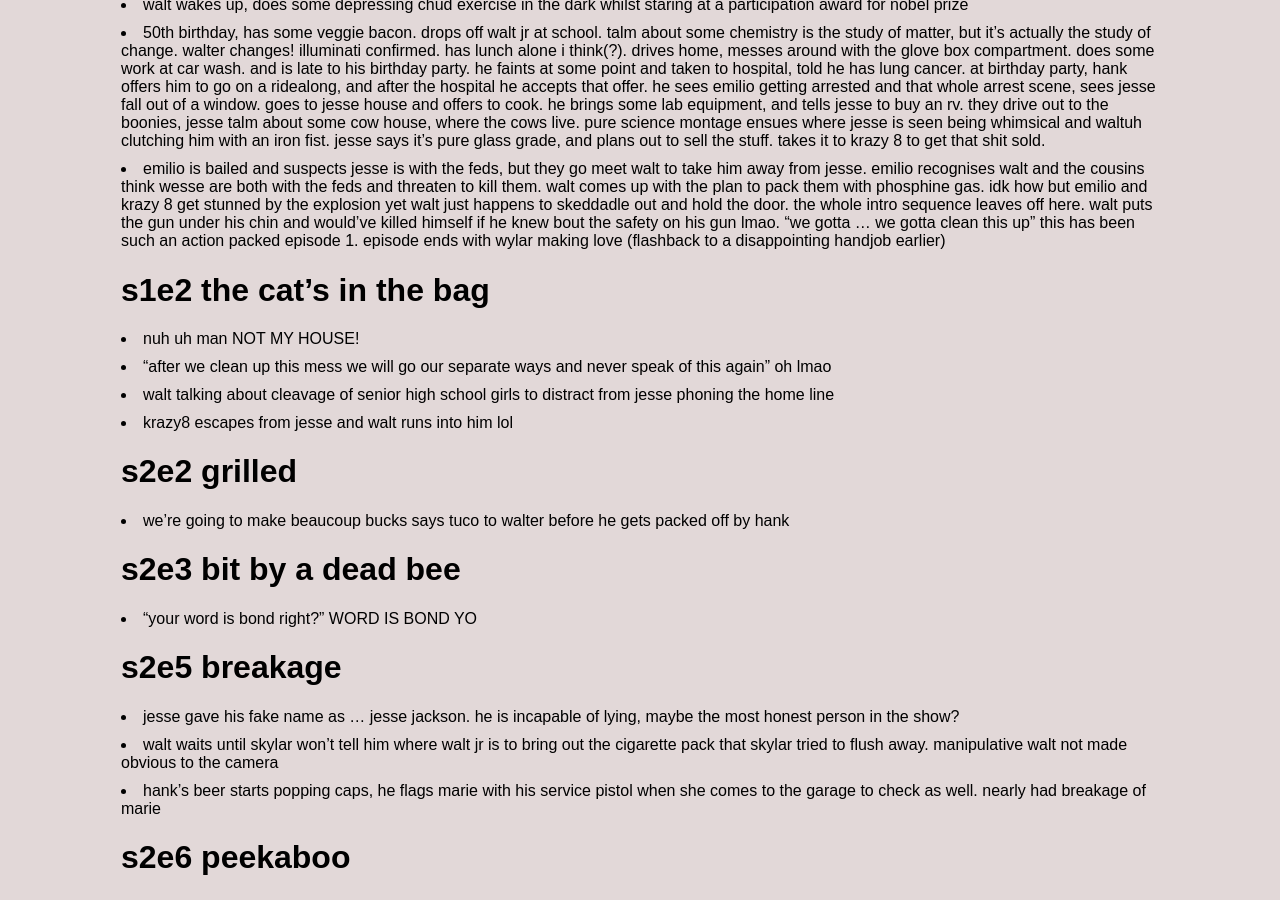
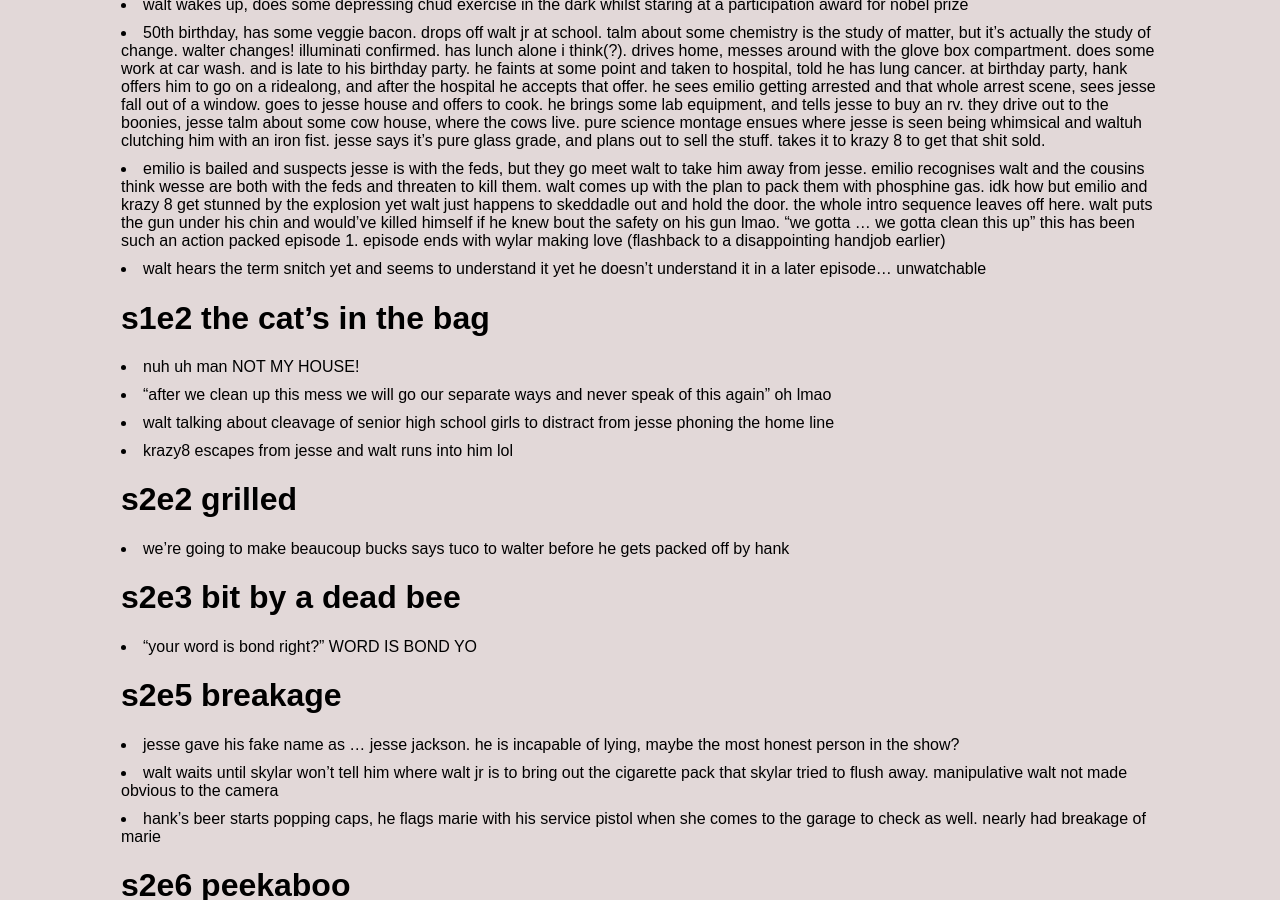
Before and after one commit to jsbaasi/jsbaasi.github.io, a Jekyll site: the page built from _posts/2026-06-08-breaking-bad-episodes.md, in a window 1280 px wide and 900 px high, scrolled down 333 px. Built offline with Jekyll 4.4.1, drawn with Linux system fonts in a browser that asks for light colours.

Commit message:
vault backup: 2026-07-04 16:23:17

```diff
--- a/_posts/2026-06-08-breaking-bad-episodes.md
+++ b/_posts/2026-06-08-breaking-bad-episodes.md
@@ -9,6 +9,7 @@ permalink: /breaking-bad/
 - walt wakes up, does some depressing chud exercise in the dark whilst staring at a participation award for nobel prize
 - 50th birthday, has some veggie bacon. drops off walt jr at school. talm about some chemistry is the study of matter, but it's actually the study of change. walter changes! illuminati confirmed. has lunch alone i think(?). drives home, messes around with the glove box compartment. does some work at car wash. and is late to his birthday party. he faints at some point and taken to hospital, told he has lung cancer. at birthday party, hank offers him to go on a ridealong, and after the hospital he accepts that offer. he sees emilio getting arrested and that whole arrest scene, sees jesse fall out of a window. goes to jesse house and offers to cook. he brings some lab equipment, and tells jesse to buy an rv. they drive out to the boonies, jesse talm about some cow house, where the cows live. pure science montage ensues where jesse is seen being whimsical and waltuh clutching him with an iron fist. jesse says it's pure glass grade, and plans out to sell the stuff. takes it to krazy 8 to get that shit sold.
 - emilio is bailed and suspects jesse is with the feds, but they go meet walt to take him away from jesse. emilio recognises walt and the cousins think wesse are both with the feds and threaten to kill them. walt comes up with the plan to pack them with phosphine gas. idk how but emilio and krazy 8 get stunned by the explosion yet walt just happens to skeddadle out and hold the door. the whole intro sequence leaves off here. walt puts the gun under his chin and would've killed himself if he knew bout the safety on his gun lmao. "we gotta ... we gotta clean this up" this has been such an action packed episode 1. episode ends with wylar making love (flashback to a disappointing handjob earlier)
+- walt hears the term snitch yet and seems to understand it yet he doesn't understand it in a later episode... unwatchable
 # s1e2 the cat's in the bag
 - nuh uh man NOT MY HOUSE!
 - "after we clean up this mess we will go our separate ways and never speak of this again" oh lmao
```
